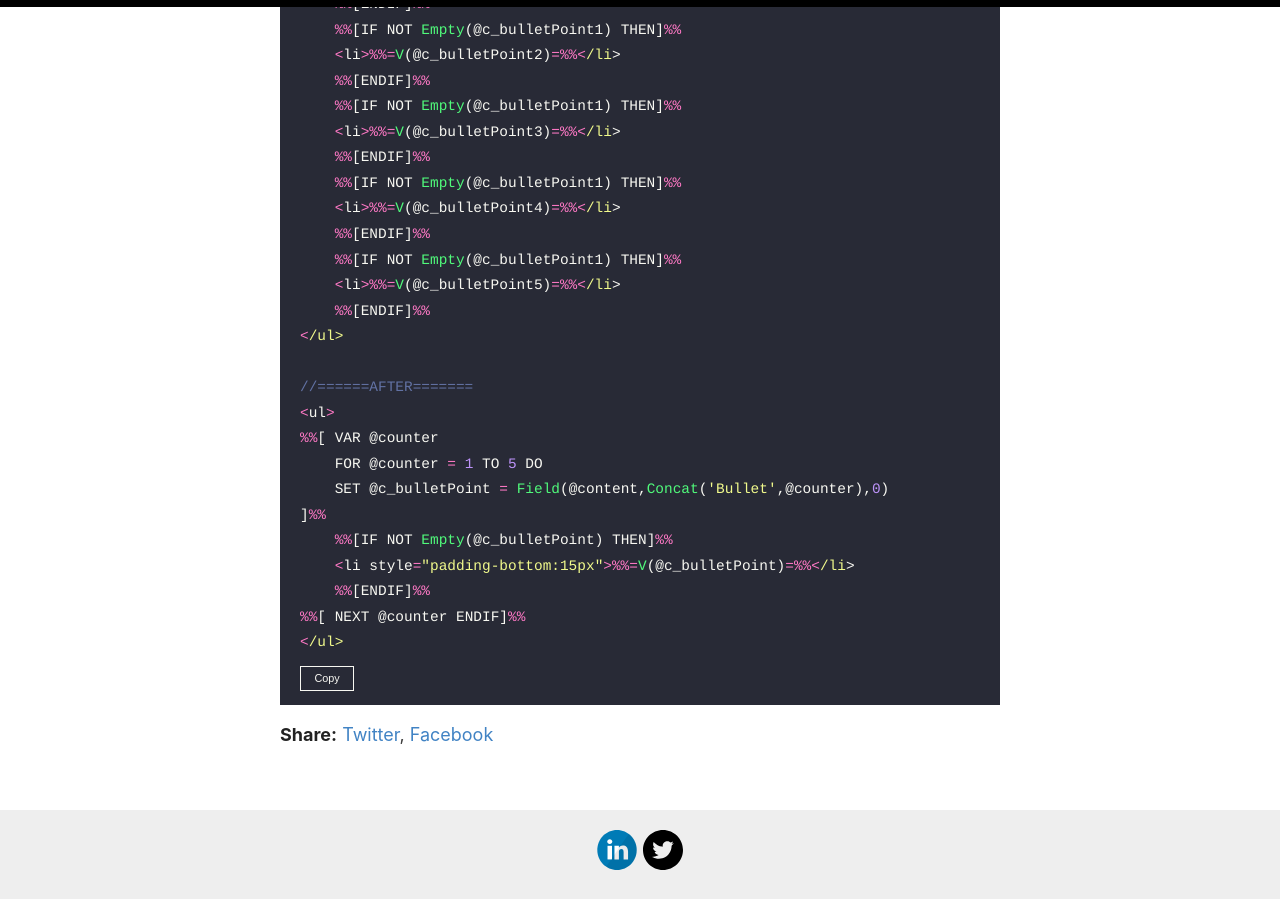
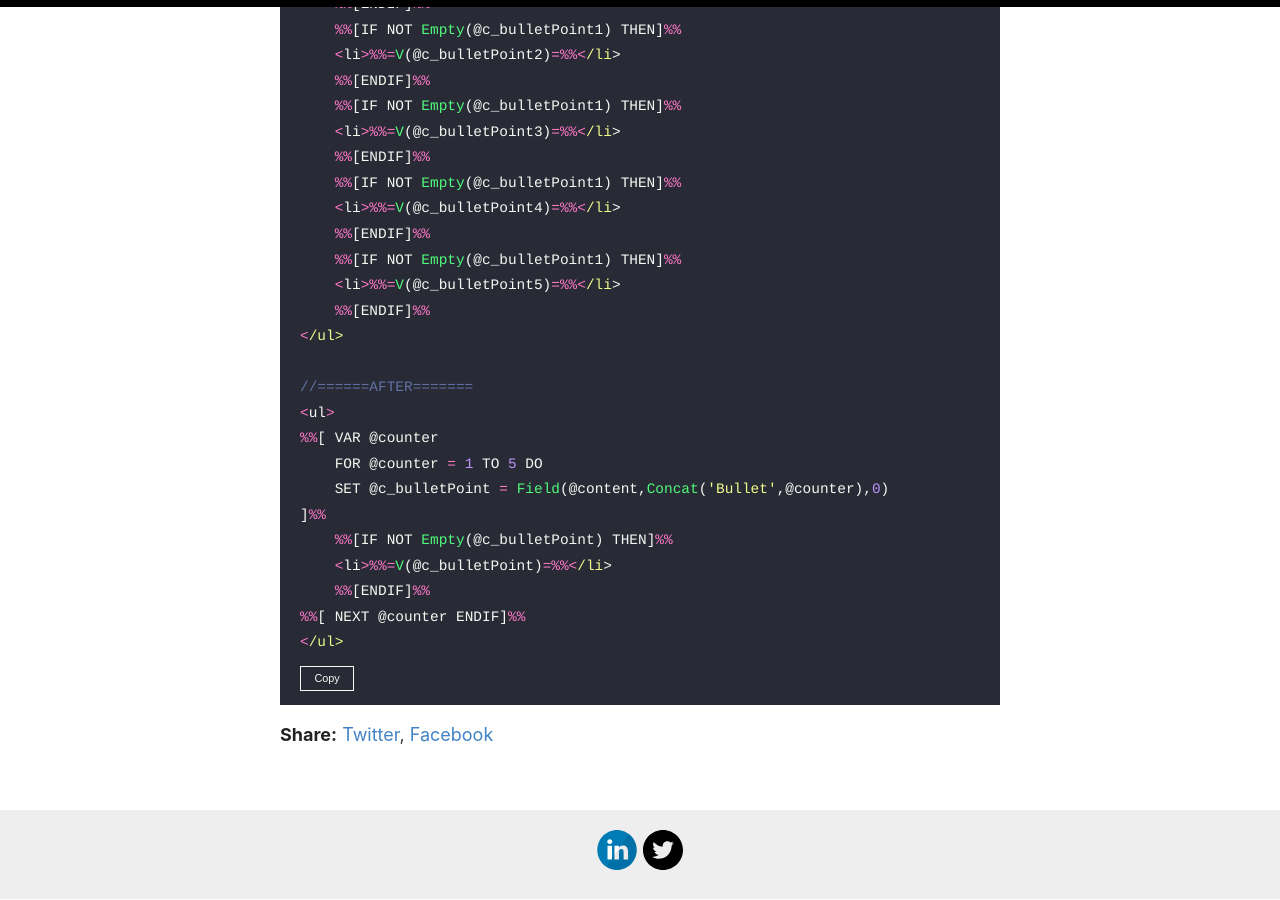
Before and after one commit to karolcholewa/blog, a Jekyll site: the page built from _posts/2021-09-25-dynamic-bullet-list.md, in a window 1280 px wide and 900 px high, scrolled down 783 px. Built offline with Jekyll 4.4.1, drawn with Linux system fonts in a browser that asks for light colours.

Commit message:
fixed formatting

```diff
--- a/_posts/2021-09-25-dynamic-bullet-list.md
+++ b/_posts/2021-09-25-dynamic-bullet-list.md
@@ -40,7 +40,7 @@ SET @c_bulletPoint5 = Field(@content,"Bullet5",0)
     SET @c_bulletPoint = Field(@content,Concat('Bullet',@counter),0)
 ]%%
     %%[IF NOT Empty(@c_bulletPoint) THEN]%%
-    <li style="padding-bottom:15px">%%=V(@c_bulletPoint)=%%</li>
+    <li>%%=V(@c_bulletPoint)=%%</li>
     %%[ENDIF]%%
 %%[ NEXT @counter ENDIF]%%
 </ul>
```
